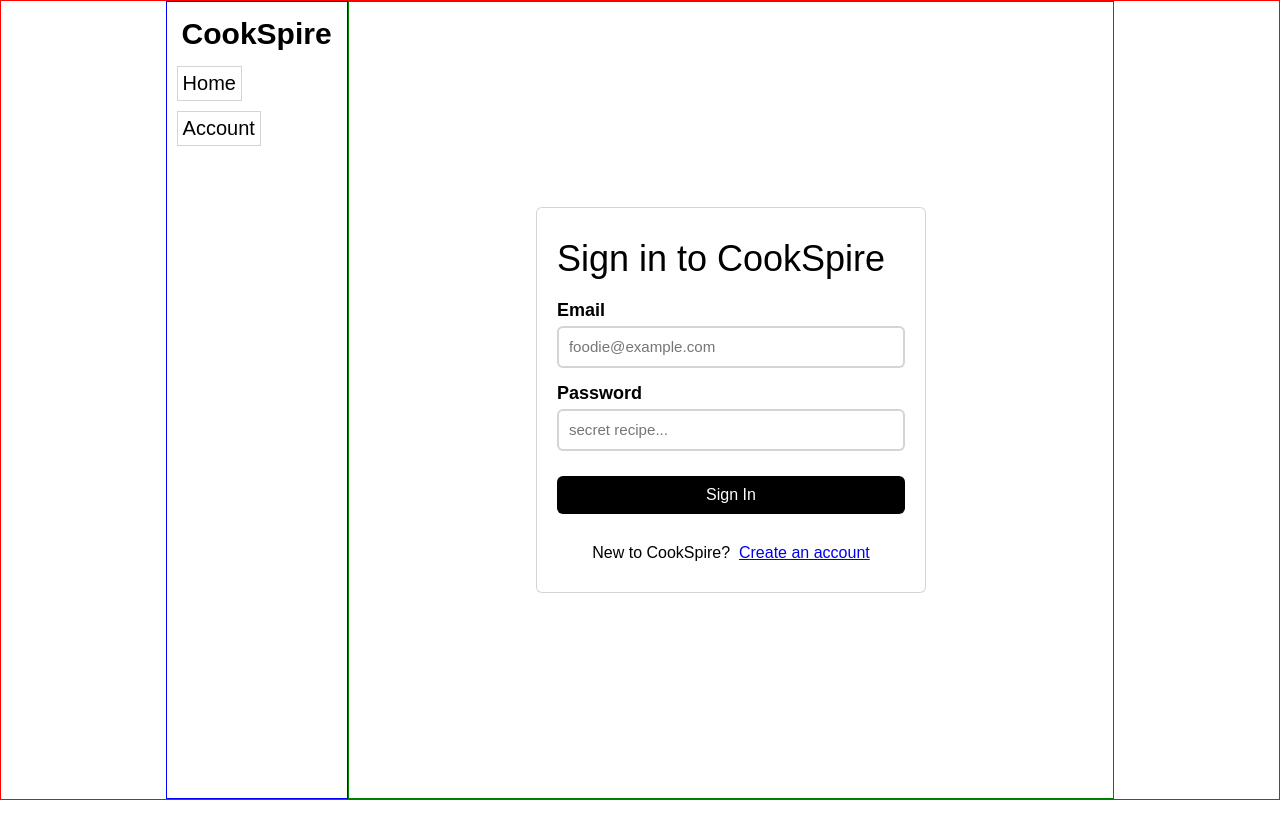
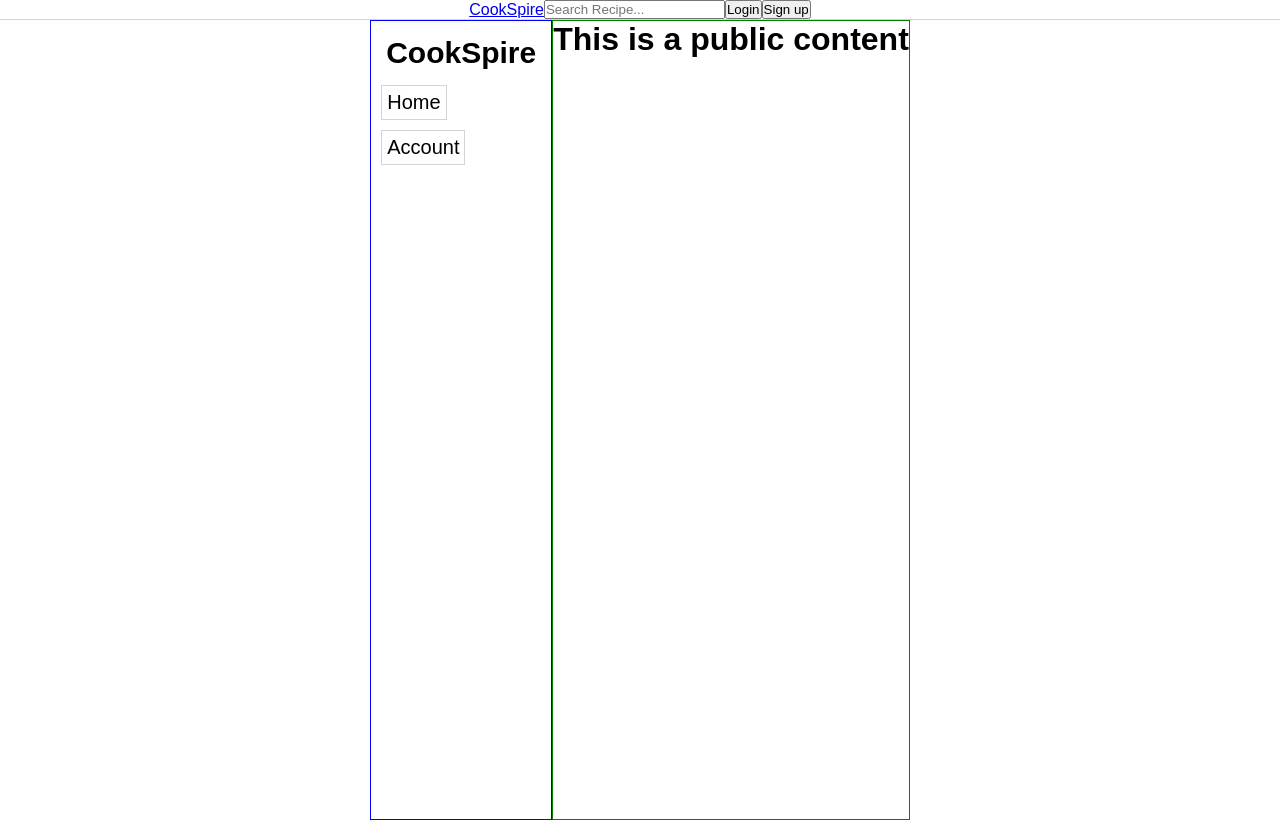
Before and after one commit to Cookspire/frontend, a React (Create React App) app: page / in a window 1280 px wide. Built offline with nearby package versions, Linux system fonts and the light colour scheme.

Commit message:
Basic Layout

```diff
--- a/src/App.css
+++ b/src/App.css
@@ -2,46 +2,22 @@
   display: flex;
   justify-content: flex-start;
   align-items: center;
-  align-content: center;
-  flex-direction: column;
-  flex-wrap: wrap;
-  height:100%;
-  width:100vw;
-  transform-origin: top center;
-}
-
-section {
-  display: flex;
-  justify-content: flex-start;
-  align-items: center;
-  align-content: center;
+  align-content: flex-start;
   flex-direction: row;
   flex-wrap: wrap;
+  width: 100%;
   height: 100%;
 }
 
-.app-container {
-  display: flex;
-  justify-content: flex-start;
-  align-items: center;
-  align-content: center;
-  flex-direction: row;
-  flex-wrap: wrap;
-  background-color: var(--background);
-  border: 1px solid red;
-  height: 100%;
-  width: 100%;
-}
-
-.app-content{
+.app-content {
   display: flex;
   justify-content: center;
   align-items: center;
   align-content: flex-start;
   flex-direction: row;
   flex-wrap: wrap;
-  height:100%;
-  width:100%;
+  height: 100%;
+  width: 100%;
   overflow: auto;
 }
 
@@ -49,12 +25,14 @@ section {
   display: flex;
   justify-content: flex-start;
   align-items: center;
-  align-content: center;
-  flex-direction: column;
+  align-content: flex-start;
+  flex-direction: row;
   flex-wrap: wrap;
   background-color: var(--background);
   border: 1px solid blue;
-  height: 100%;
+  position: sticky;
+  top: 0;
+  height:100%;
 }
 
 .center-container {
@@ -67,5 +45,5 @@ section {
   flex-wrap: wrap;
   border: 1px solid green;
   height: 100%;
-  width: 60%;
+  width: auto;
 }
--- a/src/App.js
+++ b/src/App.js
@@ -1,22 +1,25 @@
 import "./App.css";
+import SideNav from "./components/ui/SideNav";
 import AppRouter from "./routes/router";
-import SideNav from "./components/ui/SideNav";
+
+import Navbar from "./components/ui/Navbar";
 
 function App() {
-
+  const hideNav = true;
 
   return (
     <div className="App">
-      <div className="app-container">
-        <div className="app-content">
+      <Navbar />
+
+      <div className="app-content">
+        {hideNav && (
           <div className="left-container">
             <SideNav />
           </div>
+        )}
 
-          <div className="center-container">
-            <AppRouter />
-          </div>
-
+        <div className="center-container">
+          <AppRouter />
         </div>
       </div>
     </div>
--- a/src/components/styles/Feed.js
+++ /dev/null
@@ -1,3 +0,0 @@
-export default function Feed() {
-  return <div className="center-container">This is feed page</div>;
-}
--- /dev/null
+++ b/src/components/styles/Navbar.css
@@ -0,0 +1,43 @@
+.cookspire-header {
+  display: flex;
+  justify-content: space-evenly;
+  align-items: center;
+  align-content: center;
+  flex-direction: column;
+  flex-wrap: wrap;
+  border-bottom: 1px solid var(--border);
+  width: 100%;
+  max-height: 30%;
+  overflow: auto;
+  position: sticky;
+  top: 0;
+  z-index: 1;
+  background-color: var(--background);
+}
+
+.header-content {
+  display: flex;
+  justify-content: flex-start;
+  align-items: center;
+  align-content: flex-start;
+  flex-direction: row;
+  flex-wrap: wrap;
+}
+
+.header-left {
+  display: flex;
+  justify-content: flex-start;
+  align-items: center;
+  align-content: flex-start;
+  flex-direction: row;
+  flex-wrap: wrap;
+}
+
+.header-center {
+  display: flex;
+  justify-content: flex-start;
+  align-items: center;
+  align-content: flex-start;
+  flex-direction: row;
+  flex-wrap: wrap;
+}
--- a/src/components/styles/SideNav.css
+++ b/src/components/styles/SideNav.css
@@ -59,7 +59,7 @@
 }
 
 nav{
-  overflow: scroll;
+  overflow: auto;
 }
 
 nav .active{
--- a/src/components/ui/Feed.js
+++ b/src/components/ui/Feed.js
@@ -0,0 +1,3 @@
+export default function Feed() {
+  return <div className="center-container">This is feed page</div>;
+}
--- /dev/null
+++ b/src/components/ui/Navbar.js
@@ -0,0 +1,29 @@
+import { NavLink, useNavigate } from "react-router-dom";
+import "../styles/Navbar.css";
+
+export default function Navbar() {
+  const loginNavigate = useNavigate();
+
+
+  return (
+    <div className="cookspire-header">
+      <div className="header-content">
+        <div className="header-left"><NavLink to="/">CookSpire</NavLink></div>
+        <div className="header-center">
+          <form>
+            <input
+              type="text"
+              placeholder="Search Recipe..."
+              id="reciepeFinder"
+            />
+          </form>
+        </div>
+        <div className="header-right">
+          <button onClick={()=>loginNavigate("/login")}>Login</button>
+
+          <button onClick={()=>loginNavigate("/register")}>Sign up</button>
+        </div>
+      </div>
+    </div>
+  );
+}
--- a/src/index.css
+++ b/src/index.css
@@ -26,6 +26,7 @@
   --buttonHover: hsl(0, 0%, 10%);
   --buttonBg: hsl(0, 0%, 0%);
   --buttonColor: hsl(0, 0%, 100%);
+
   --buttonDisabled: hsl(0, 0%, 27%);
 
   --placeHolderFontSize: 16px;
@@ -64,16 +65,17 @@ body {
   font-size: var(--text-base);
   font-family: Arial, Helvetica, sans-serif;
   background-color: var(--background);
+  color: var(--primaryColor);
 }
 
 #root {
-  height: 100vh;
   display: flex;
-  justify-content: center;
+  justify-content: flex-start;
   align-items: center;
-  align-content: center;
-  flex-direction: column;
+  align-content: flex-start;
+  flex-direction: row;
   flex-wrap: wrap;
+  height:100vh;
 }
 
 .center-modal {
@@ -135,7 +137,6 @@ body {
   flex-wrap: wrap;
 }
 
-
 @media (width<=800px) {
   body {
     --text-small: 0.8rem;
@@ -146,7 +147,4 @@ body {
     --text-3xl: 1.55rem;
     --text-4xl: 1.875rem;
   }
-
-
-
 }
--- /dev/null
+++ b/src/pages/Welcome/index.js
@@ -0,0 +1,7 @@
+export default function Welcome() {
+  return (
+    <div className="welcome-content">
+      <h1>This is a public content</h1>
+    </div>
+  );
+}
--- a/src/routes/router.js
+++ b/src/routes/router.js
@@ -1,25 +1,25 @@
 import { Route, Routes } from "react-router-dom";
-import Home from "../pages/Home";
+import Account from "../pages/Account";
 import Login from "../pages/Auth/Login";
 import Register from "../pages/Auth/Register";
-import Account from "../pages/Account";
+import Home from "../pages/Home";
+import Welcome from "../pages/Welcome"
 
 export default function AppRouter() {
   return (
     <>
       <Routes>
         <Route path="*" element={<h1>Page not found 404!</h1>}></Route>
-        <Route path="/">
-          <Route path="/" element={<Login />}></Route>
-          <Route path="/login" element={<Login />}></Route>
-        </Route>
+
+        <Route path="/" element={<Welcome />}></Route>
+
+        <Route path="/login" element={<Login />}></Route>
 
         <Route path="/register" element={<Register />}></Route>
 
         <Route path="/home" element={<Home />}></Route>
 
         <Route path="/account" element={<Account />}></Route>
-
       </Routes>
     </>
   );
```
Also changed, not shown: src/components/styles/feed.css (added), src/pages/Welcome/index.css (added).
